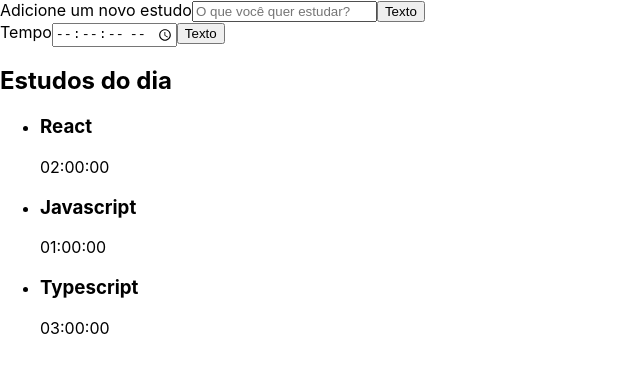
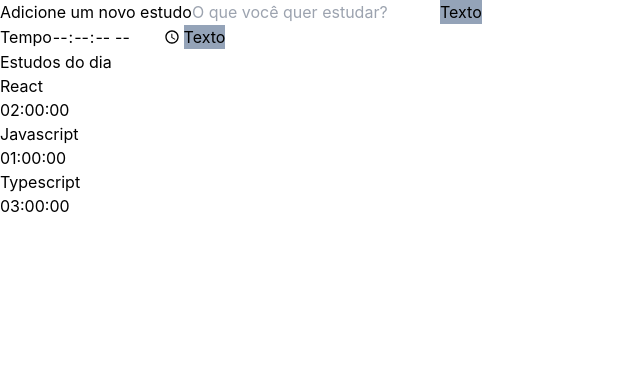
Before and after one commit to Joao0028/study-timer, a React (Create React App) app: page / in a window 1280 px wide. Shown: the top 372 px of the page, without its empty margins (0-640 px from the left). Built offline with nearby package versions, Linux system fonts and the light colour scheme; the HTML template or start-up script is replaced by a standard one.

Commit message:
adicionando e configurando o Tailwind

```diff
--- a/package.json
+++ b/package.json
@@ -39,5 +39,8 @@
       "last 1 firefox version",
       "last 1 safari version"
     ]
+  },
+  "devDependencies": {
+    "tailwindcss": "^3.3.3"
   }
 }
--- a/src/components/Botao/index.tsx
+++ b/src/components/Botao/index.tsx
@@ -2,6 +2,6 @@
 
 export default function Botao(){
     return (
-        <button>Texto</button>
+        <button className=" bg-slate-400">Texto</button>
     )
 }
--- a/src/index.css
+++ b/src/index.css
@@ -1,3 +1,7 @@
+@tailwind base;
+@tailwind components;
+@tailwind utilities;
+
 body {
   margin: 0;
   font-family: -apple-system, BlinkMacSystemFont, 'Segoe UI', 'Roboto', 'Oxygen',
--- /dev/null
+++ b/tailwind.config.js
@@ -0,0 +1,10 @@
+/** @type {import('tailwindcss').Config} */
+module.exports = {
+  content: [
+    "./src/**/*.{js,jsx,ts,tsx}",
+  ],
+  theme: {
+    extend: {},
+  },
+  plugins: [],
+}
```
Also changed, not shown: 1 other file (tests, documents, lock files or other folders).
